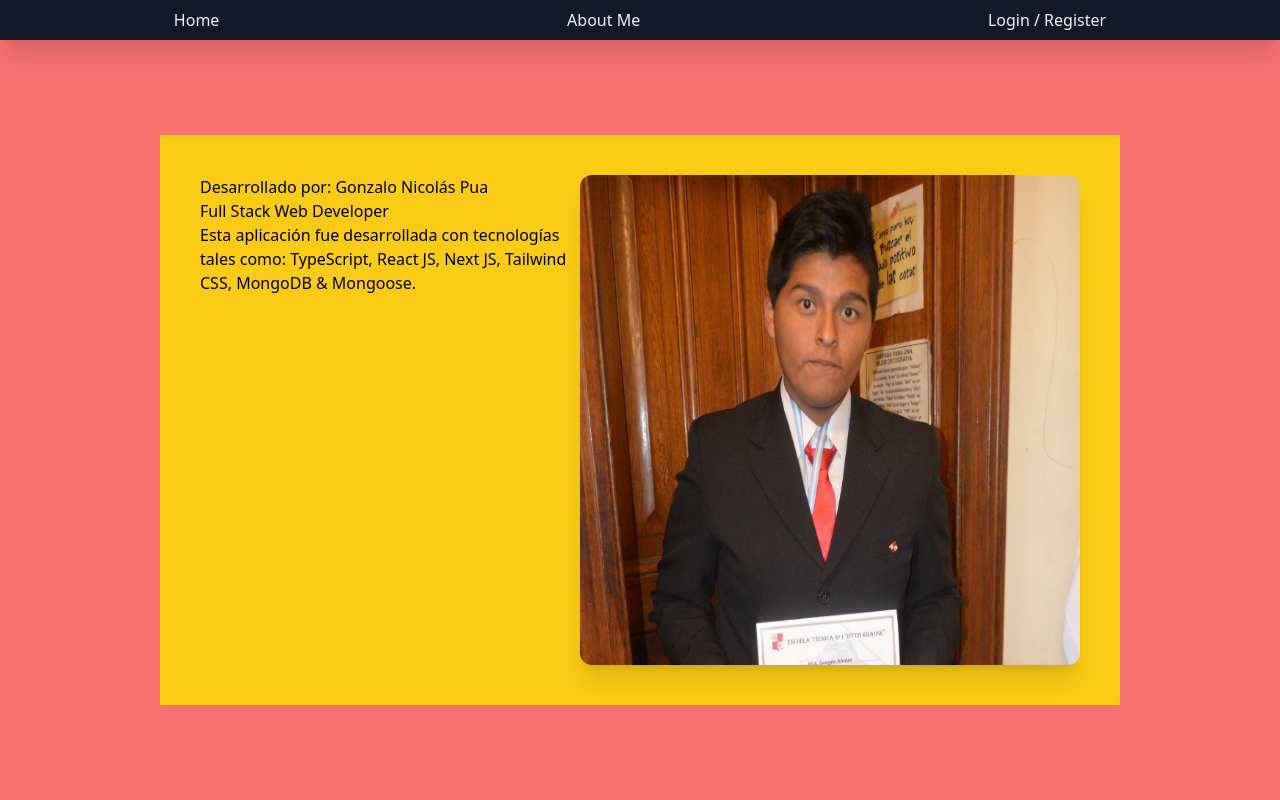
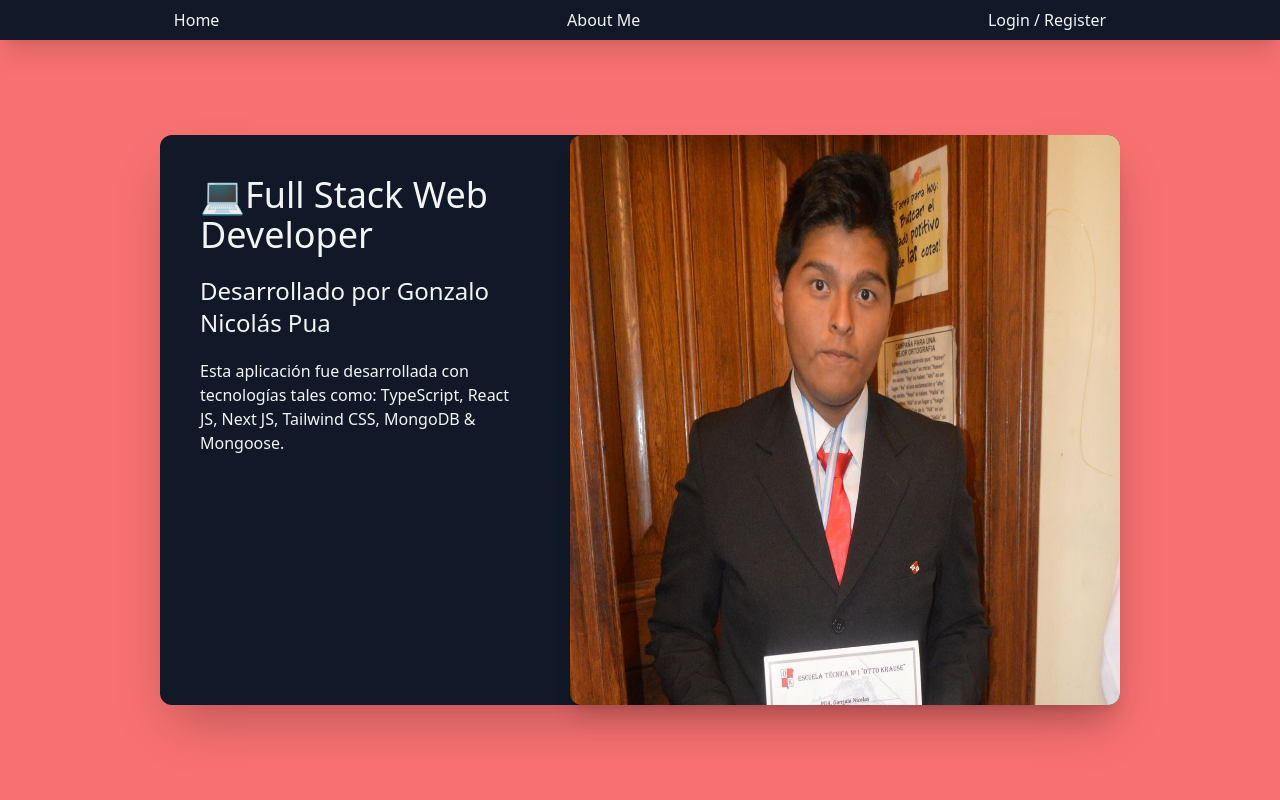
Before and after one commit to NicoPua/ImagesGalery, a Next.js app in the folder images-gallery/: page /aboutme in a window 1280 px wide. Shown: the top 800 px of the page. Built offline with nearby package versions, Linux system fonts and the light colour scheme.

Commit message:
Acomodamiento del body (Layout)

```diff
--- a/images-gallery/pages/aboutme/index.tsx
+++ b/images-gallery/pages/aboutme/index.tsx
@@ -8,17 +8,17 @@ export default function AboutMe() {
   return (
     <Layout title='About Me | Images-Gallery' description='Información acerca del creador de esta app.'>
       <div className='bg-gray-100 pt-10 bg-red-400 w-full h-screen flex justify-center items-center'>
-        <div className='p-10 w-3/4 h-3/4 bg-yellow-400 flex justify-around'>
-          <div>
-            <h1>Desarrollado por: Gonzalo Nicolás Pua</h1>
-            <h2>Full Stack Web Developer</h2>
+        <div className=' w-3/4 h-3/4 bg-gray-900 text-gray-100 flex justify-around rounded-xl shadow-2xl'>
+          <div className='p-10'>
+            <h1 className='text-4xl pb-5'>💻Full Stack Web Developer</h1>
+            <h2 className='text-2xl pb-5'>Desarrollado por Gonzalo Nicolás Pua</h2>
             <p>Esta aplicación fue desarrollada con tecnologías tales como: TypeScript, React JS, Next JS, Tailwind CSS, MongoDB & Mongoose. </p>
           </div>
 
           <Image
             className='rounded-xl shadow-xl'
             src='/images/cuttedprofilepic.jpg'
-            width={500}
+            width={550}
             height={500}
             alt='profilepic'/>
         </div>
--- a/images-gallery/pages/index.tsx
+++ b/images-gallery/pages/index.tsx
@@ -7,7 +7,9 @@ const inter = Inter({ subsets: ['latin'] })
 export default function Home() {
   return (
     <Layout title='Home | Images-Gallery' description='App de Imagenes'>
-      <h1>Holaa, estoy en el Home</h1>
+      <div className='pt-10'>
+        <h1>Holaa, estoy en el Home</h1>
+      </div>
     </Layout>
   )
 }
```
